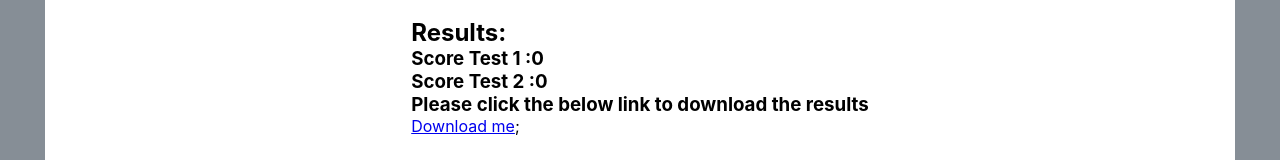
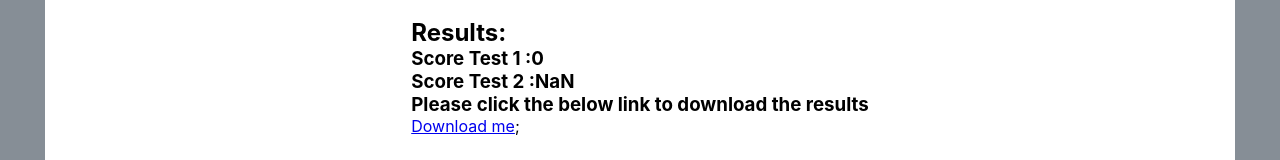
Before and after one commit to phanee123/recallandrecognition, a React (Vite) app: page /exitWithExcel in a window 1280 px wide. Shown: the part 323-483 px from the top of the page. Built offline with nearby package versions, Linux system fonts and the light colour scheme.

Commit message:
changed formulae for evaluation

```diff
--- a/src/page/ExitWithDownloadExcel.jsx
+++ b/src/page/ExitWithDownloadExcel.jsx
@@ -14,7 +14,7 @@ const ExitWithDownloadExcel = () => {
 
   const getTest2Score = () => {
     const trueNum = TEST1_WORDS.filter((word) => userInput.includes(word)).length;
-    return (TEST1_WORDS.length - trueNum) * (systemInput.length * 0.01);
+    return (TEST1_WORDS.length - trueNum) * (100 % systemInput.length);
   };
 
   const csvReport = {
@@ -26,7 +26,7 @@ const ExitWithDownloadExcel = () => {
   return (
     <div>
       <h2>Results:</h2>
-      <h3>Score Test 1 :{test1Score * 0.15}</h3>
+      <h3>Score Test 1 :{test1Score * 0.6666666}</h3>
       <h3>Score Test 2 :{getTest2Score()}</h3>
       <h3>Please click the below link to download the results</h3>
       <CSVLink {...csvReport}>Download me</CSVLink>;
```
